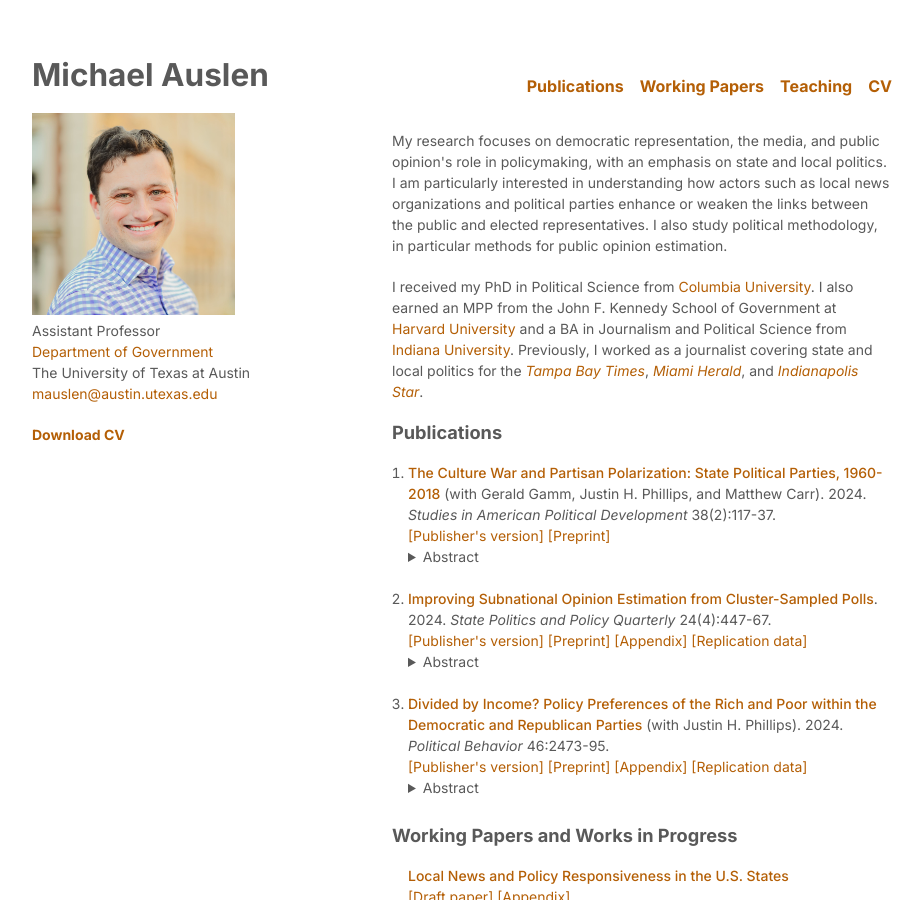
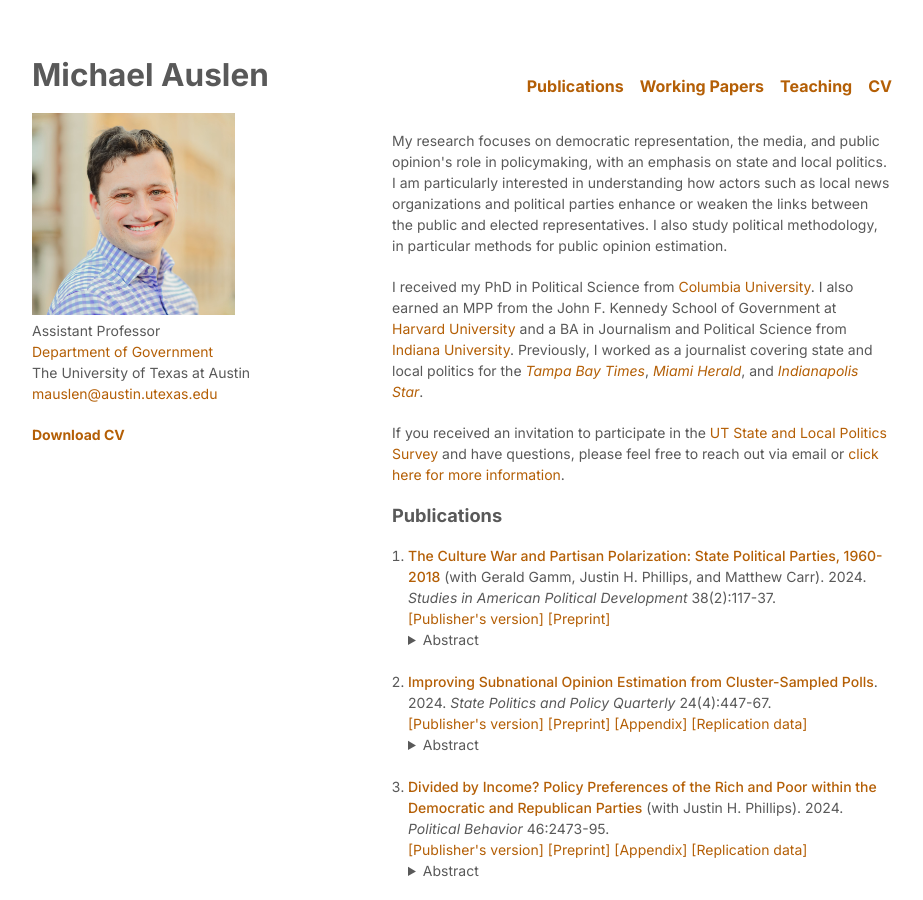
Before and after one commit to michaelauslen/michaelauslen.github.io, a Jekyll site: the page index.html, which Jekyll copies as it is, in a window 1280 px wide and 900 px high. Shown: the whole window, without its empty margins (178-1101 px from the left). Built offline with Jekyll 4.4.1, drawn with Linux system fonts in a browser that asks for light colours.

Commit message:
Update index.html

```diff
--- a/index.html
+++ b/index.html
@@ -44,6 +44,8 @@
 				<p>My research focuses on democratic representation, the media, and public opinion's role in policymaking, with an emphasis on state and local politics. I am particularly interested in understanding how actors such as local news organizations and political parties enhance or weaken the links between the public and elected representatives. I also study political methodology, in particular methods for public opinion estimation.
 
 				<p>I received my PhD in Political Science from <a href="https://polisci.columbia.edu/" target="_blank">Columbia University</a>. I also earned an MPP from the John F. Kennedy School of Government at <a href="https://hks.harvard.edu" target="_blank">Harvard University</a> and a BA in Journalism and Political Science from <a href="https://www.indiana.edu/" target="_blank">Indiana University</a>. Previously, I worked as a journalist covering state and local politics for the <a href="https://www.tampabay.com/author/michael-auslen/" target="_blank"><em>Tampa Bay Times</em></a>, <a href="https://miamiherald.com" target="_blank"><em>Miami Herald</em></a>, and <a href="https://indystar.com" target="_blank"><em>Indianapolis Star</em></a>.<p>
+
+				<p>If you received an invitation to participate in the <a href="https://sites.utexas.edu/stateandlocal/" target="_blank">UT State and Local Politics Survey</a> and have questions, please feel free to reach out via email or <a href="https://sites.utexas.edu/stateandlocal/" target="_blank">click here for more information</a>.
 
 
         <h1 id="publications">Publications</h1>
```
